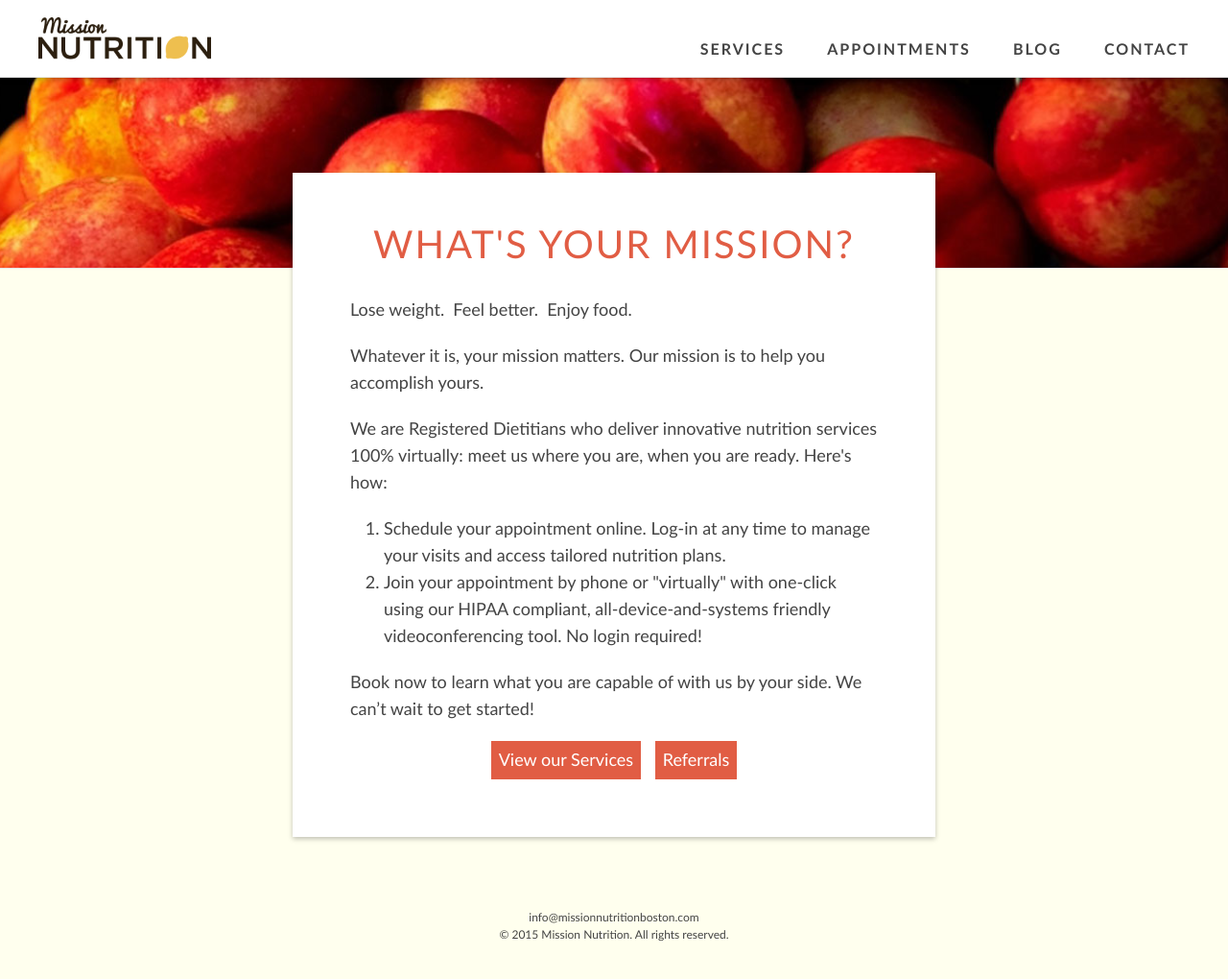
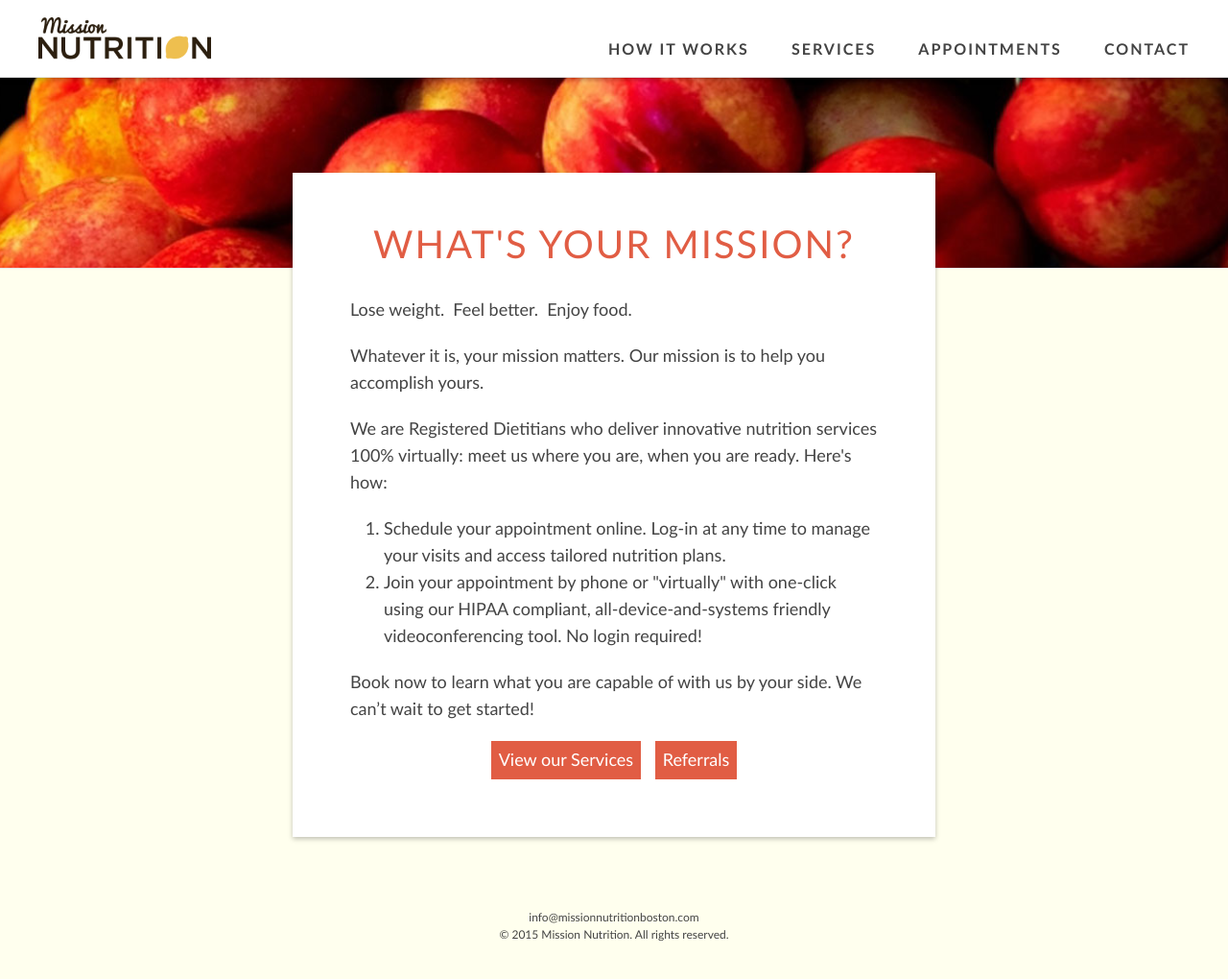
Before and after one commit to davelandry/missionnutrition, a Jekyll site: the page built from index.html, in a window 1280 px wide and 1023 px high. Shown: the top 1020 px of the window at 96% size. Built offline with Jekyll 4.4.1, drawn with Linux system fonts in a browser that asks for light colours.

Commit message:
removed blog from nav and added how it works

```diff
--- a/_layouts/base.html
+++ b/_layouts/base.html
@@ -22,7 +22,7 @@
     <script src="/js/d3.v3.min.js"></script>
 
   </head>
-  <body>
+  <body class="{{ page.title }}">
 
     <header>
 
@@ -33,6 +33,11 @@
       <nav>
         <ul>
           <li>
+            <a {% if page.title == 'How it Works' %}class="active"{% else %}href="/howitworks/"{% endif %}>
+              How it Works
+            </a>
+          </li>
+          <li>
             <a {% if page.title == 'Services' %}class="active"{% else %}href="/services/"{% endif %}>
               Services
             </a>
@@ -40,11 +45,6 @@
           <li>
             <a {% if page.title == 'Appointments' %}class="active"{% else %}href="/appointments/"{% endif %}>
               Appointments
-            </a>
-          </li>
-          <li>
-            <a {% if page.title == 'Blog' %}class="active"{% else %}href="/blog/"{% endif %}>
-              Blog
             </a>
           </li>
           <li>
```
Also changed, not shown: _pages/howitworks.md (added, +7 -0 lines).
